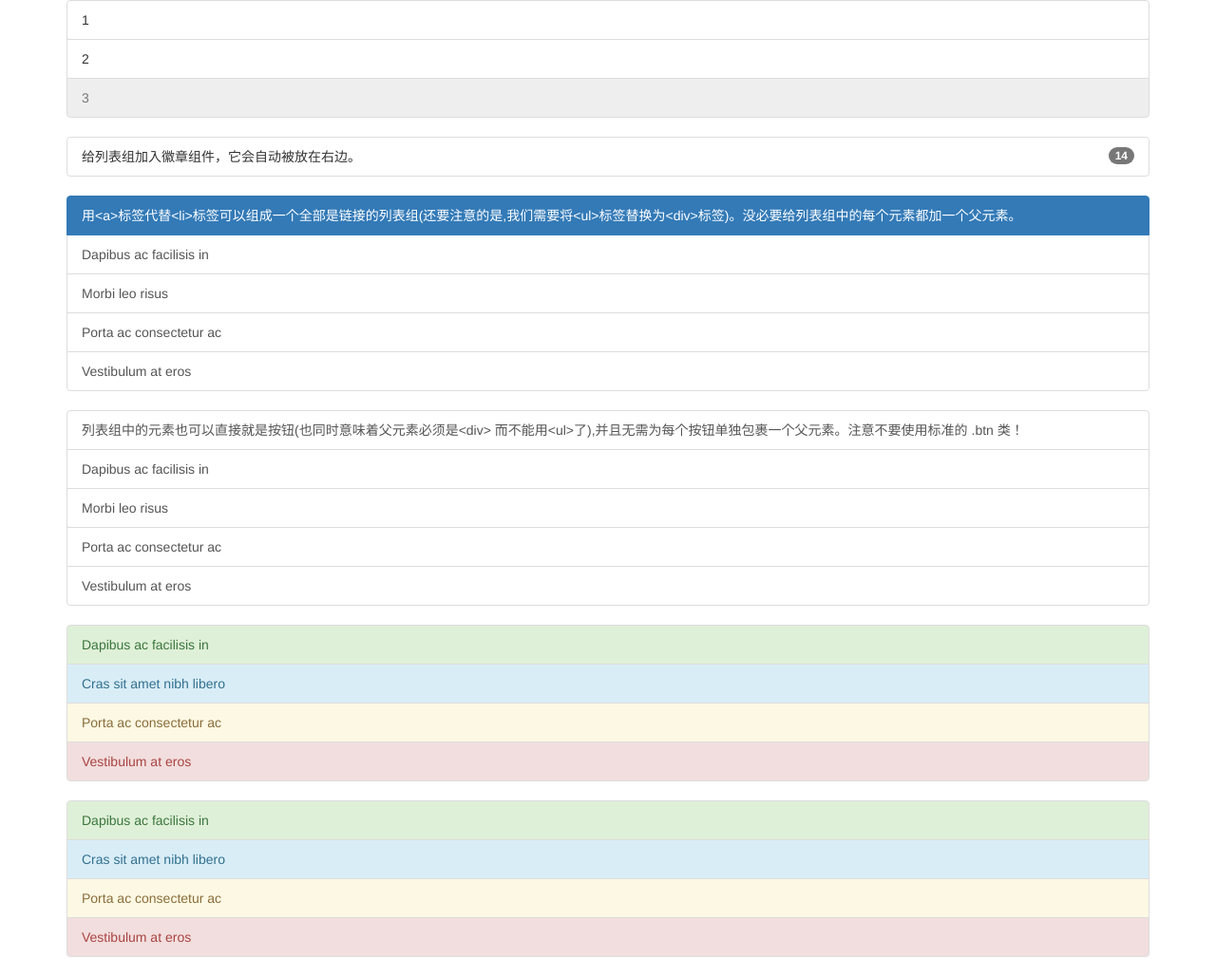
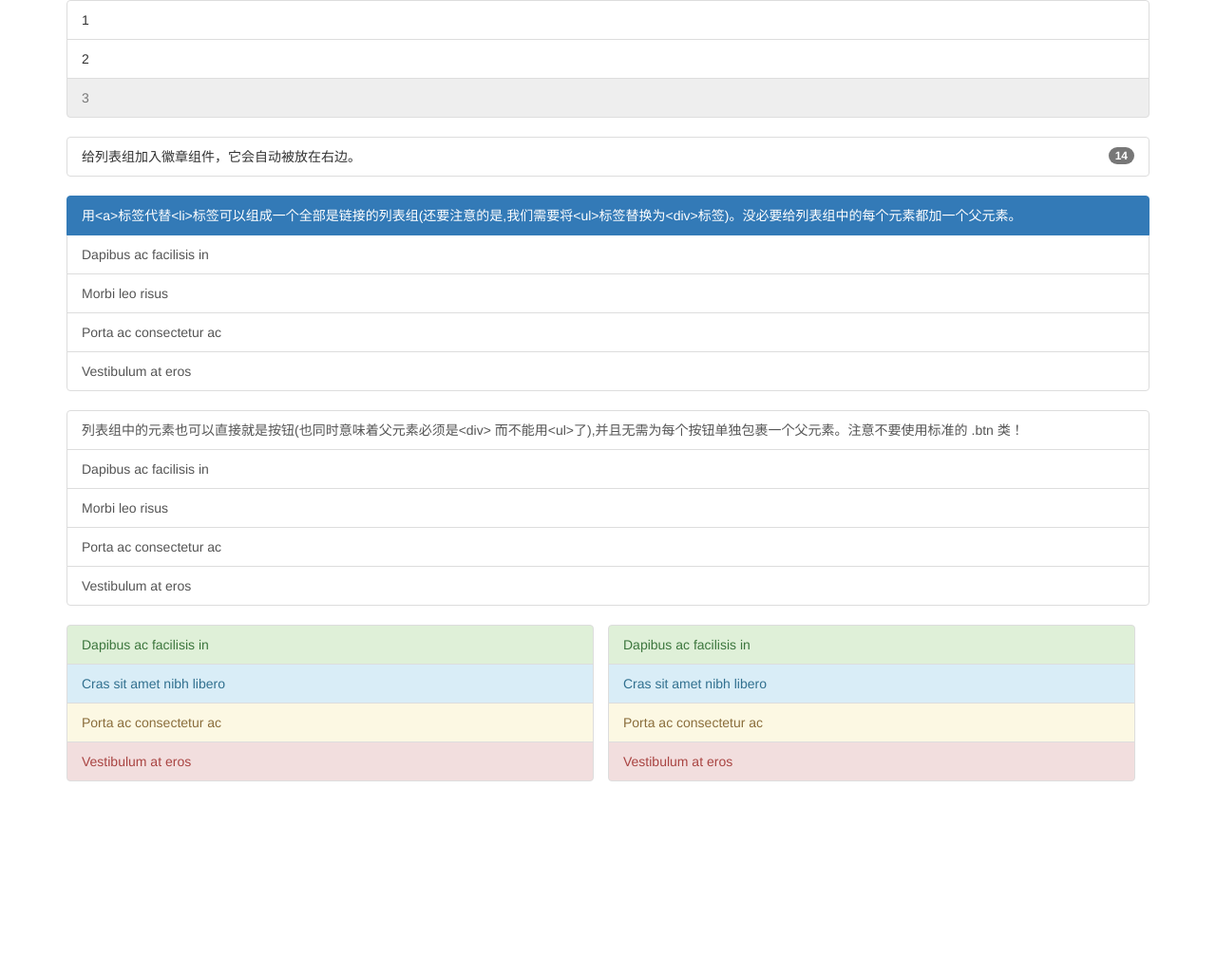
Before and after one commit to 411426414/Bootstrap, a plain HTML site: page 24.列表组.html in a window 1280 px wide. Shown: the whole page at 95% size. After the commit the page ends 843 px from the top, so only its background shows below. Drawn offline with Linux system fonts and the light colour scheme.

```diff
--- a/24.列表组.html
+++ b/24.列表组.html
@@ -34,25 +34,26 @@
         </div>
 
         <div class="list-group">
-            <button type="button" class="list-group-item">列表组中的元素也可以直接就是按钮(也同时意味着父元素必须是&lt;div> 而不能用&lt;ul&gt;了),并且无需为每个按钮单独包裹一个父元素。注意不要使用标准的 .btn 类！</button>
+            <button type="button" class="list-group-item">列表组中的元素也可以直接就是按钮(也同时意味着父元素必须是&lt;div>
+                而不能用&lt;ul&gt;了),并且无需为每个按钮单独包裹一个父元素。注意不要使用标准的 .btn 类！</button>
             <button type="button" class="list-group-item">Dapibus ac facilisis in</button>
             <button type="button" class="list-group-item">Morbi leo risus</button>
             <button type="button" class="list-group-item">Porta ac consectetur ac</button>
             <button type="button" class="list-group-item">Vestibulum at eros</button>
         </div>
 
-        <ul class="list-group">
+        <ul class="list-group col-md-6 col-sm-6 col-xs-6">
             <li class="list-group-item list-group-item-success">Dapibus ac facilisis in</li>
             <li class="list-group-item list-group-item-info">Cras sit amet nibh libero</li>
             <li class="list-group-item list-group-item-warning">Porta ac consectetur ac</li>
             <li class="list-group-item list-group-item-danger">Vestibulum at eros</li>
-          </ul>
-          <div class="list-group">
+        </ul>
+        <div class="list-group col-md-6 col-sm-6 col-xs-6">
             <a href="#" class="list-group-item list-group-item-success">Dapibus ac facilisis in</a>
             <a href="#" class="list-group-item list-group-item-info">Cras sit amet nibh libero</a>
             <a href="#" class="list-group-item list-group-item-warning">Porta ac consectetur ac</a>
             <a href="#" class="list-group-item list-group-item-danger">Vestibulum at eros</a>
-          </div>
+        </div>
     </div>
 </body>
 
```
